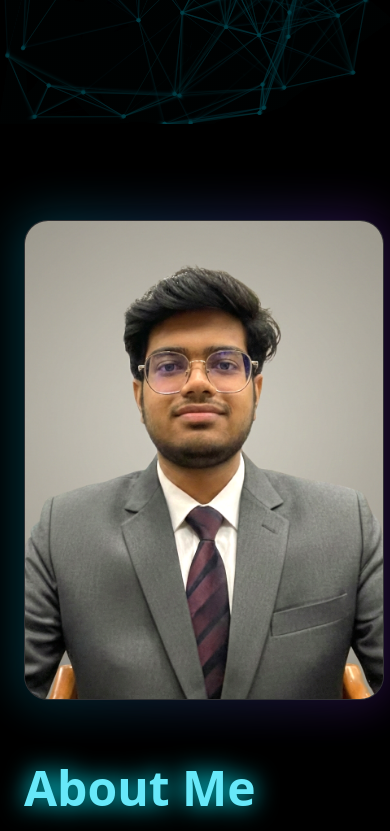
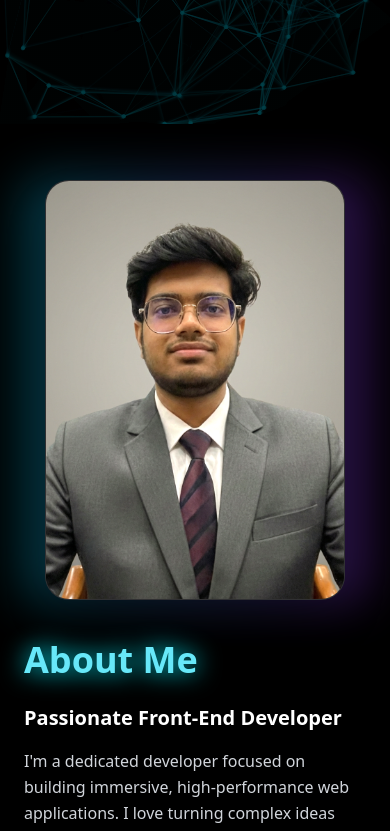
Before and after one commit to SumitKasaudhan/portfolio, a React (Vite) app: page / in a window 390 px wide. Shown: the part 720-1551 px from the top of the page. Built offline with nearby package versions, Linux system fonts and the light colour scheme; no server answers.

Commit message:
fixed tablet spacing in about section

```diff
--- a/src/sections/AboutV2.jsx
+++ b/src/sections/AboutV2.jsx
@@ -5,11 +5,10 @@ const AboutV2 = () => {
     return (
         <section
             id="about"
-            className="relative z-30 min-h-screen bg-black text-white px-6 py-24"
+            className="relative z-30 bg-black text-white px-6 py-14 md:py-20 lg:py-24"
         >
-            <div className="max-w-7xl mx-auto grid md:grid-cols-2 gap-16 items-center">
+            <div className="max-w-7xl mx-auto grid md:grid-cols-2 gap-10 md:gap-12 lg:gap-16 items-center">
 
-                {/* LEFT — Image */}
                 {/* LEFT — Image */}
                 <motion.div
                     initial={{ opacity: 0, x: -50 }}
@@ -17,10 +16,9 @@ const AboutV2 = () => {
                     transition={{ duration: 0.8 }}
                     className="relative group flex justify-center"
                 >
-                    {/* glow */}
                     <div className="absolute -inset-1 bg-gradient-to-r from-cyan-500 to-purple-600 blur-xl opacity-30 group-hover:opacity-60 transition rounded-3xl" />
 
-                    <div className="relative w-[360px] md:w-[420px] h-[480px] bg-zinc-900 rounded-3xl overflow-hidden shadow-2xl border border-white/10">
+                    <div className="relative w-[300px] sm:w-[340px] md:w-[380px] lg:w-[420px] h-[420px] md:h-[460px] lg:h-[480px] bg-zinc-900 rounded-3xl overflow-hidden shadow-2xl border border-white/10">
                         <img
                             src={profile}
                             alt="profile"
@@ -29,18 +27,17 @@ const AboutV2 = () => {
                     </div>
                 </motion.div>
 
-
                 {/* RIGHT — Content */}
                 <motion.div
                     initial={{ opacity: 0, x: 50 }}
                     whileInView={{ opacity: 1, x: 0 }}
                     transition={{ duration: 0.8 }}
                 >
-                    <h2 className="text-5xl font-bold text-cyan-300 drop-shadow-[0_0_12px_#00f0ff]">
+                    <h2 className="text-4xl md:text-5xl font-bold text-cyan-300 drop-shadow-[0_0_12px_#00f0ff]">
                         About Me
                     </h2>
 
-                    <h3 className="mt-6 text-2xl font-semibold text-white">
+                    <h3 className="mt-6 text-xl md:text-2xl font-semibold text-white">
                         Passionate Front-End Developer
                     </h3>
 
@@ -57,9 +54,7 @@ const AboutV2 = () => {
                         polish.
                     </p>
 
-                    {/* Feature cards */}
                     <div className="grid sm:grid-cols-2 gap-6 mt-10">
-
                         <div className="bg-white/5 backdrop-blur border border-white/10 rounded-2xl p-6 hover:bg-white/10 transition">
                             <h4 className="text-lg font-semibold text-cyan-300">
                                 My Mission
@@ -79,7 +74,6 @@ const AboutV2 = () => {
                                 deliver polished products.
                             </p>
                         </div>
-
                     </div>
                 </motion.div>
 
```
